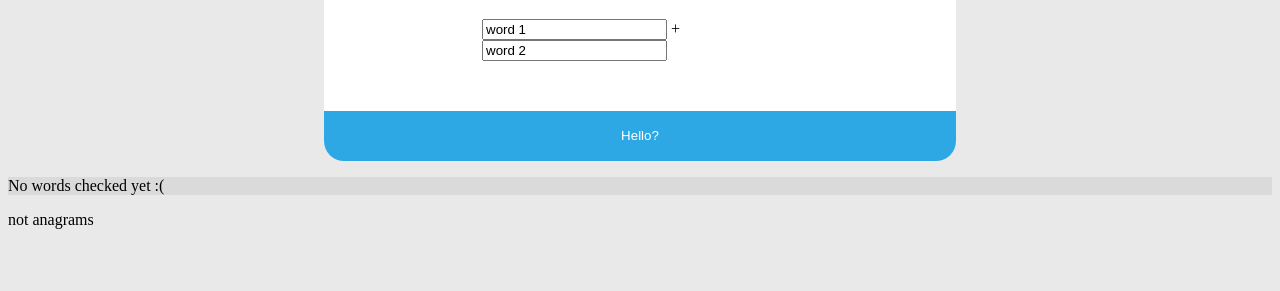
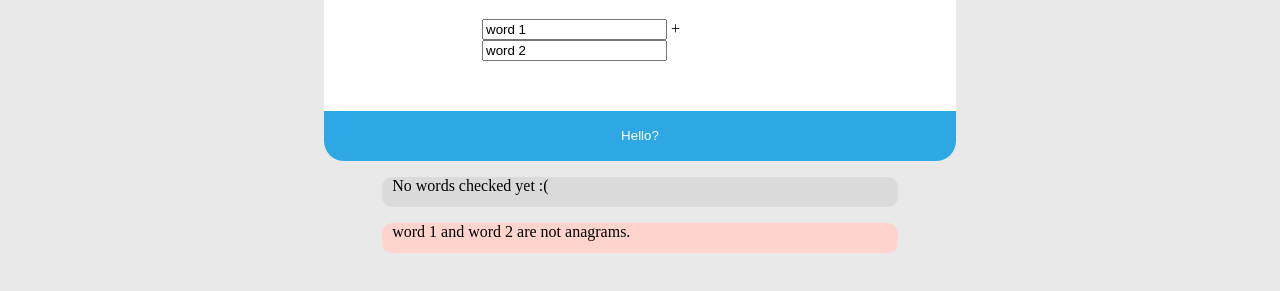
Before and after one commit to pdorazio/anagram, a plain HTML site: page index.html in a window 1280 px wide. Both pictures are taken after a click on the button "Hello?". Shown: the part 89-380 px from the top of the page. Drawn offline with nearby package versions, Linux system fonts and the light colour scheme.

Commit message:
result card styling

```diff
--- a/app.js
+++ b/app.js
@@ -12,10 +12,10 @@ $(document).ready(function() {
         var word2 = $('#word2').val();
 
         // check if length is equal
-        if (word1.length != word2.length){
-            $('body').append("not anagrams");
-            return;
-        }
+        // if (word1.length != word2.length){
+        //     $('body').append("not anagrams");
+        //     return;
+        // }
 
         // TODO: should i check that words are, like... words?
 
@@ -31,9 +31,12 @@ $(document).ready(function() {
         // compare arrays
 
         if (arraysEqual(array1, array2)){
-            $('body').append('<p>' + word1 + ' ' + word2 + ' are anagrams. </p>')
+            //$('body').append('<p>' + word1 + ' ' + word2 + ' are anagrams. </p>')
+            $('body').append('<div class="result result-positive"><p class="result-text">' + word1 + ' and ' + word2 +  ' are anagrams. </p></div>')
         }else{
-            $('body').append("<p> not anagrams </p>");
+            //$('body').append("<p> not anagrams </p>");
+            $('body').append('<div class="result result-negative"><p class="result-text">' + word1 + ' and ' + word2 +  ' are not anagrams. </p></div>')
+
         }
 
         // $('body').append('<p>' + word1 + ' ' + word2 + '</p>')
@@ -58,3 +61,5 @@ function arraysEqual(a, b) {
 }
 
 // TODO: are we checking for anagram phrases?
+
+// TODO: add spans so i can style word1 and word2 in their result row.
--- a/index.html
+++ b/index.html
@@ -25,7 +25,7 @@
     </div>
 
     <div class="result" id="first-result">
-        <p>No words checked yet :(</p>
+        <p class="result-text">No words checked yet :(</p>
     </div>
 
 
--- a/styles.css
+++ b/styles.css
@@ -36,5 +36,21 @@ h1{
 
 .result{
     background-color: #DADADA;
+    width: 40%;
+    margin: 0 auto;
+    border-radius: 10px;
+    height: 30px;
+    padding-left: 10px;
+}
 
+.result.result-positive{
+    background-color: #DEF0A5;
 }
+
+.result.result-negative{
+    background-color: #FFD4CC;
+}
+
+.result-text{
+    vertical-align: center;
+}
```
